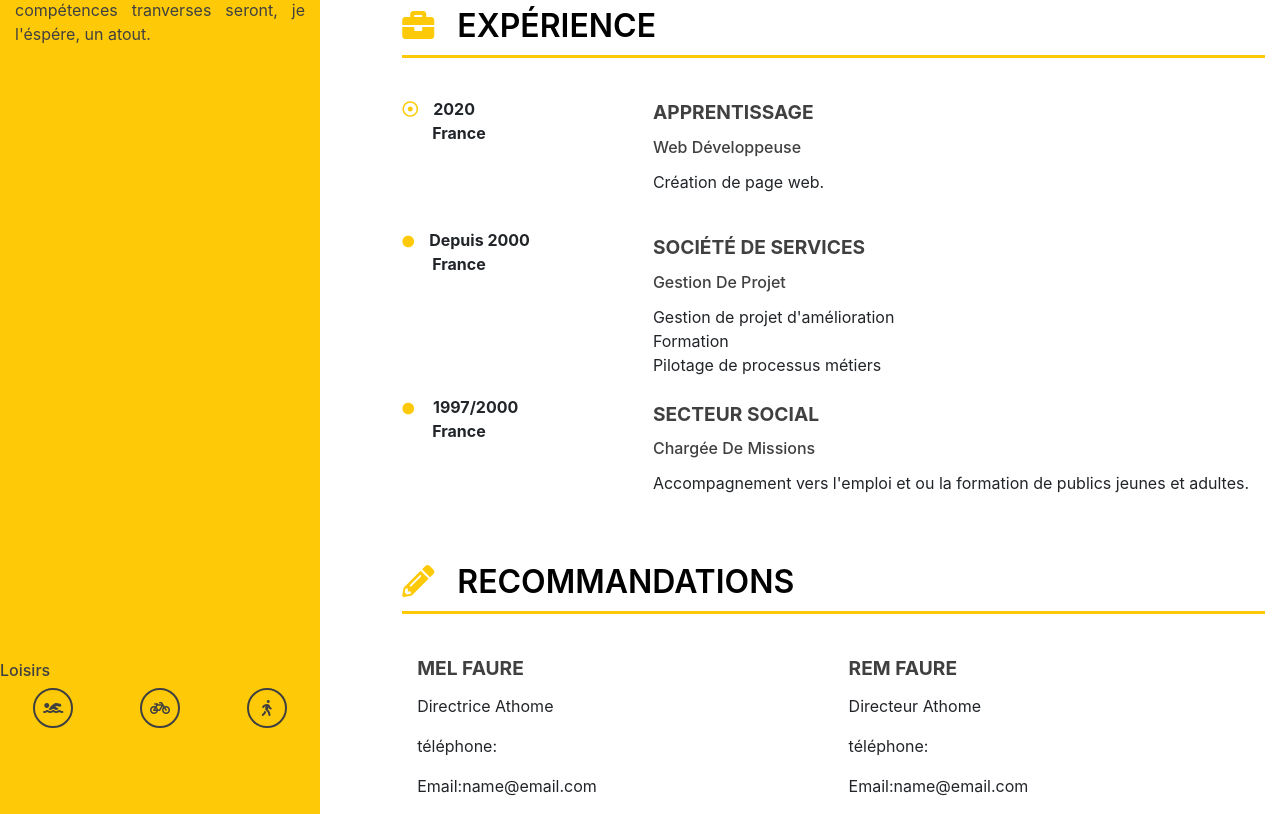
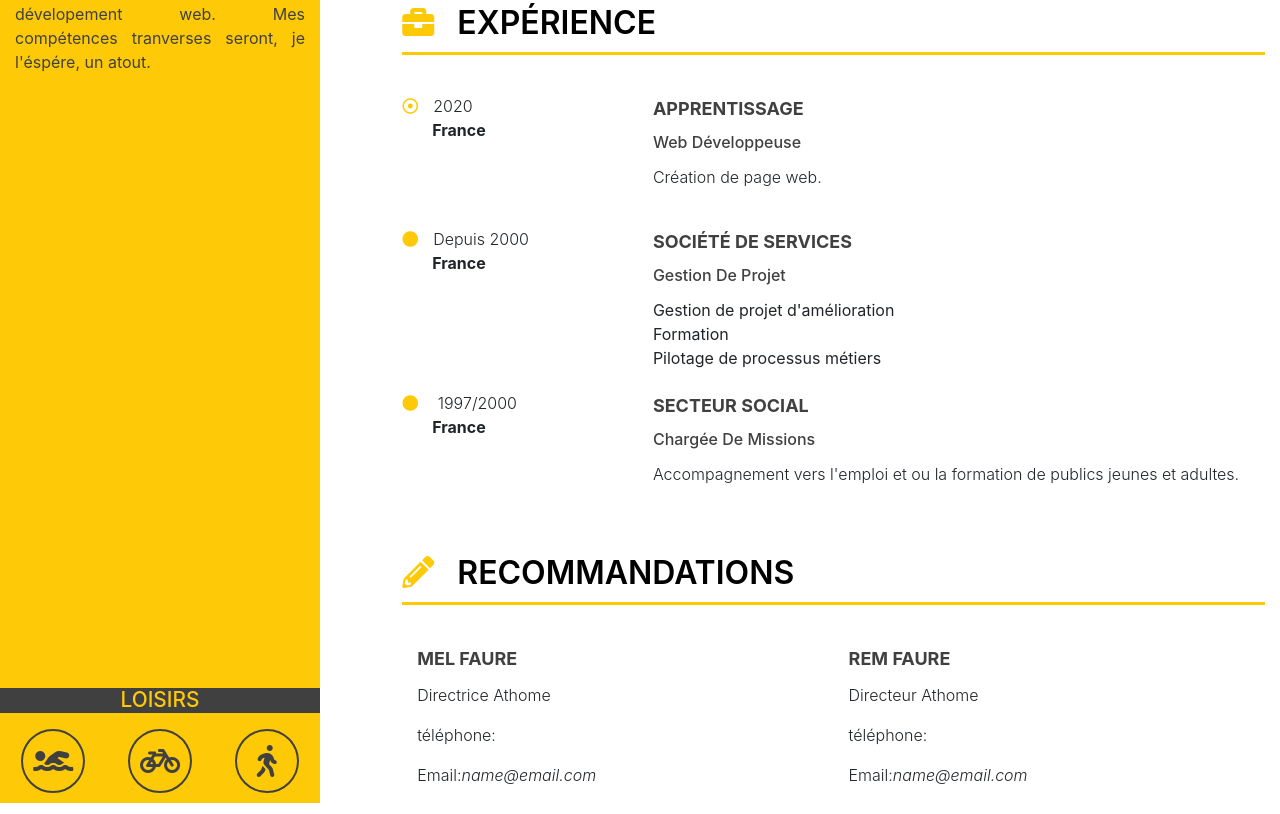
Before and after one commit to Ladrey75/-P2-_Curriculum, a plain HTML site: page index.html in a window 1280 px wide. Shown: the part 783-1597 px from the top of the page. Drawn offline with nearby package versions, Linux system fonts and the light colour scheme.

Commit message:
Add files via upload

```diff
--- a/style_2.css
+++ b/style_2.css
@@ -55,7 +55,7 @@ span.underline {
   background-color: #feca07;
   color: #404040;
 }
-#info article title {
+#info article h6 {
   background-color: #404040;
   text-transform: uppercase;
   display: block;
@@ -86,16 +86,19 @@ span.underline {
 #loisir-icone i {
   border: solid #404040 2px;
   border-radius: 300%;
-  height: 2.5em;
-  width: 2.5em;
+  height: 2em;
+  width: 2em;
+  font-size: 2em;
   display: flex;
   align-items: center;
   justify-content: center;
 }
 
 /* course*/
-/*section {
-   padding-left: 7%;*/
+/*style p de section*/
+section p {
+  font-weight: 350;
+}
 
 /*Mise en forme H2*/
 h2 {
@@ -114,7 +117,7 @@ h2 {
   margin-right: 15px;
 }
 section .fa-circle {
-  font-size: 12px;
+  font-size: 16px;
 }
 /*style col date*/
 section .date {
@@ -134,7 +137,7 @@ section .text {
 h3 {
   text-transform: uppercase;
   color: #404040;
-  font-size: larger;
+  font-size: 18px;
   font-weight: bolder;
   padding-bottom: 0.3em;
 }
@@ -145,6 +148,9 @@ h4 {
   color: #404040;
   padding-bottom: 0.3em;
   font-size: 1rem;
+}
+span.italic {
+  font-style: italic;
 }
 
 /*breakpoint-xs: 0;
@@ -171,6 +177,7 @@ h4 {
   #presentation h1 {
     text-align: center;
     color: #404040;
+    margin-top: 2px;
   }
   #presentation p {
     text-align: center;
```
